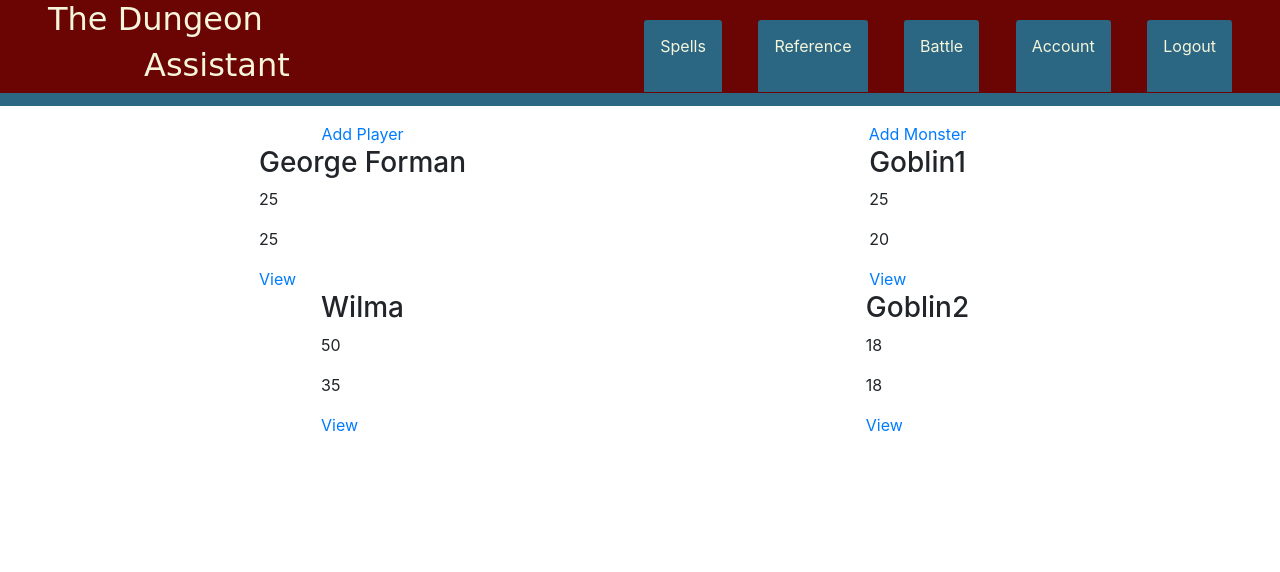
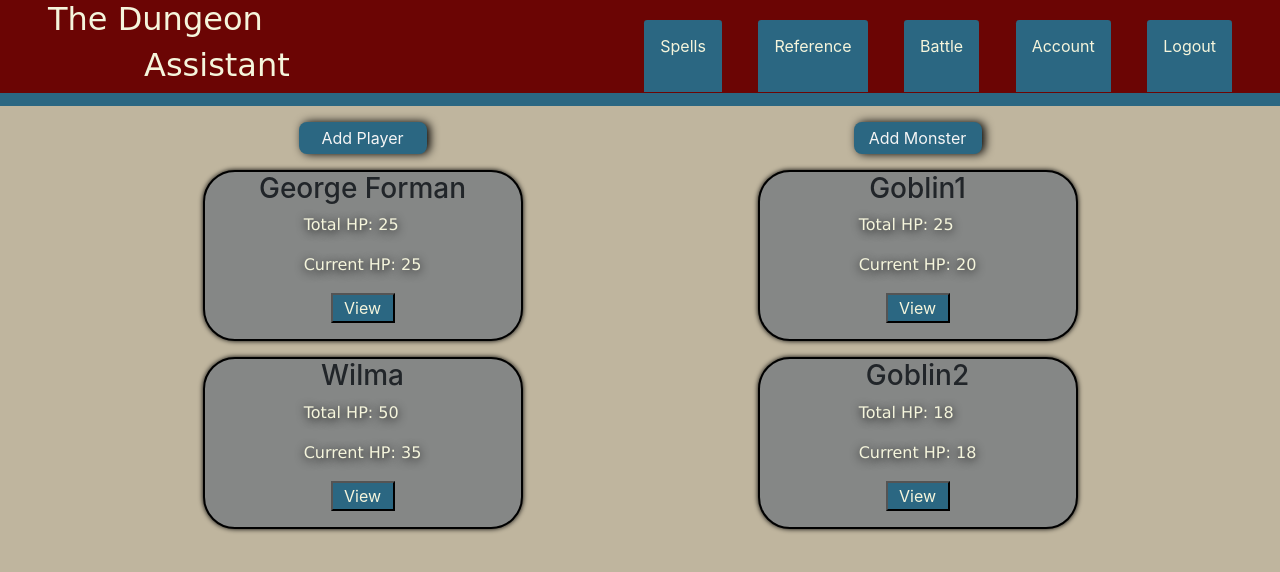
Before and after one commit to tjmer/capstone, a Flask app: page /battle in a window 1280 px wide. Shown: the top 572 px of the page. Run offline with Flask 2, Linux system fonts and the light colour scheme; a user stored in the database is signed in; data comes from the database, SQL or seed files in the repository; some libraries are stand-ins or nearby versions; some web fonts are replaced.

Commit message:
Styled the battle page

```diff
--- a/the_assistant/static/main.css
+++ b/the_assistant/static/main.css
@@ -12,6 +12,10 @@
 
 .down1{
     margin-top: 1rem;
+}
+
+.marg-b-1{
+    margin-bottom: 1rem;
 }
 
 /* Header css */
@@ -100,3 +104,48 @@
     align-items: center;
     margin-top: 2rem;
 }
+
+/* battle page */
+
+.player-cards{
+    display: flex;
+    flex-direction: column;
+    align-items: center;
+    margin-top: 1rem;
+    border: 2px solid black;
+    border-radius: 2rem;
+    background-color: #858786;
+    width: 20rem;
+    box-shadow: 0px 0px 5px black;
+}
+
+.add-button {
+    background-color: #2B6782;
+    color: whitesmoke;
+    width: 8rem;
+    height: 2rem;
+    box-shadow: 3px 0px 10px black;
+    border-radius: .5rem;
+}
+
+.add-button:hover{
+    background-color: #6B0504;
+    color: steelblue;
+}
+
+.char-health-font{
+    color: beige;
+    font-family: 'Lucida Sans', 'Lucida Sans Regular', 'Lucida Grande', 'Lucida Sans Unicode', Geneva, Verdana, sans-serif;
+    text-shadow: 0px 2px 10px black;
+}
+
+.view-button{
+    width: 4rem;
+    color: beige;
+    background-color: #2B6782;
+}
+
+.view-button:hover{
+    cursor: pointer;
+    background-color: #6B0504;
+}
--- a/the_assistant/templates/battle.html
+++ b/the_assistant/templates/battle.html
@@ -1,35 +1,37 @@
 {% extends 'base.html' %}
 {% block content %}
+<body class="background">
     <section class="container" id="holders">
         <section class="container cent down1">
-        <a class="cent" href="{{ url_for('createplayer') }}">Add Player</a>
+            <a class="cent add-button" href="{{ url_for('createplayer') }}">Add Player</a>
             {% for player in characters %}
             <div class="player-cards">
                 <section class="char-name">
                     <h3>{{ player.character_name }}</h3>
                 </section>
                 <section class="char-health">
-                    <p>{{ player.total_hp }}</p>
-                    <p>{{ player.current_hp }}</p>
+                    <p class="char-health-font">Total HP: {{ player.total_hp }}</p>
+                    <p class="char-health-font">Current HP: {{ player.current_hp }}</p>
                 </section>
-                <a href="{{ url_for('character', character_id=player.id) }}">View</a>
+                <a class="marg-b-1" href="{{ url_for('character', character_id=player.id) }}"><button class="view-button">View</button></a>
             </div>
             {% endfor %}
         </section>
         <section class="container cent down1">
-        <a class="cent" href="{{ url_for('createmonster') }}">Add Monster</a>
+            <a class="cent add-button" href="{{ url_for('createmonster') }}">Add Monster</a>
             {% for monster in monsters %}
             <div class="player-cards">
                 <section class="char-name">
                     <h3>{{ monster.monster_name }}</h3>
                 </section>
                 <section class="char-health">
-                    <p>{{ monster.total_hp }}</p>
-                    <p>{{ monster.current_hp }}</p>
+                    <p class="char-health-font">Total HP: {{ monster.total_hp }}</p>
+                    <p class="char-health-font">Current HP: {{ monster.current_hp }}</p>
                 </section>
-                <a href="{{ url_for('monster', monster_id=monster.id) }}">View</a>
+                <a class="marg-b-1" href="{{ url_for('monster', monster_id=monster.id) }}"><button class="view-button">View</button></a>
             </div>
             {% endfor %}
         </section>
     </section>
+</body>
 {% endblock content %}
```
Lines whose indentation alone changed are shown as unchanged.
